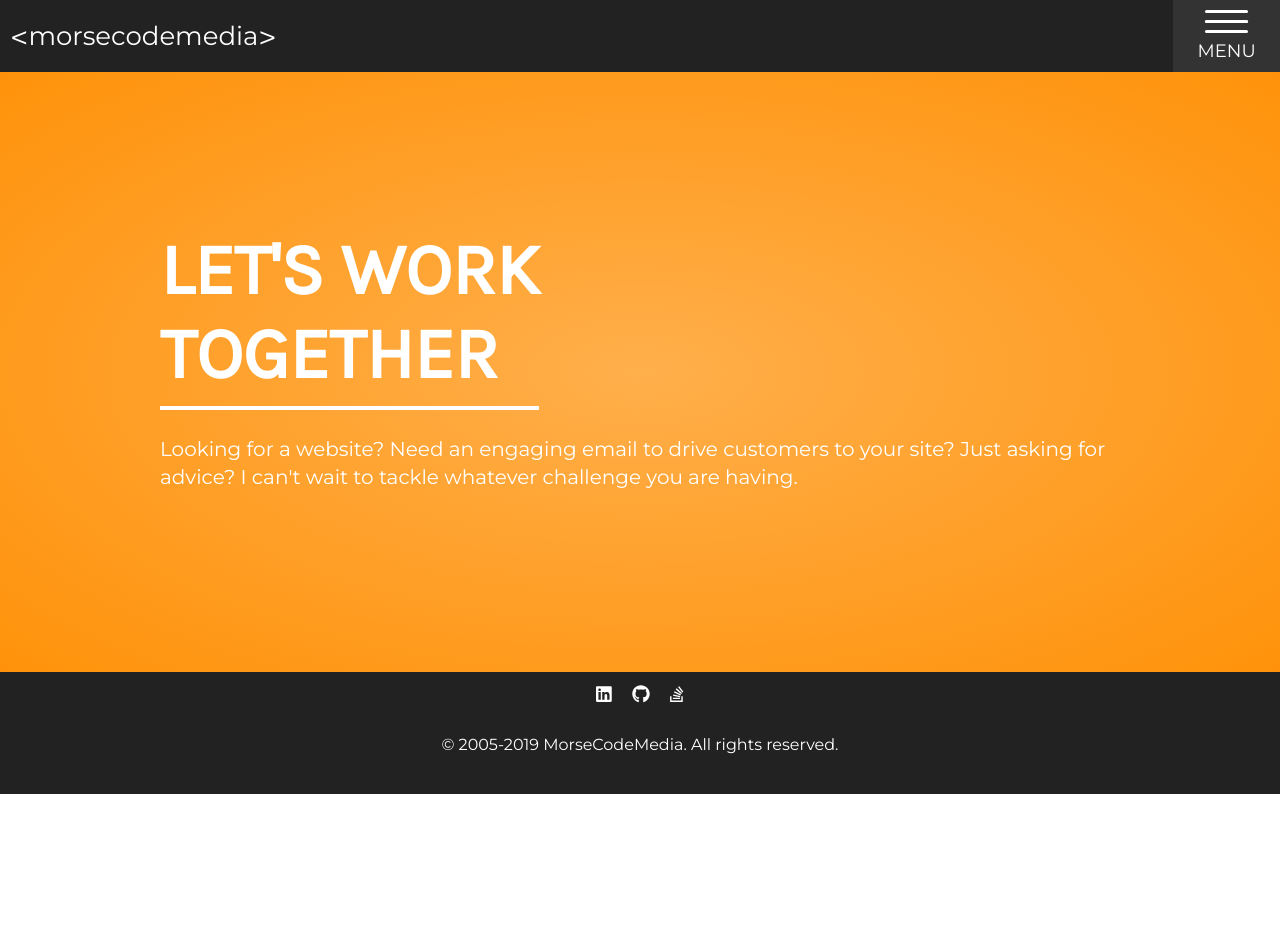
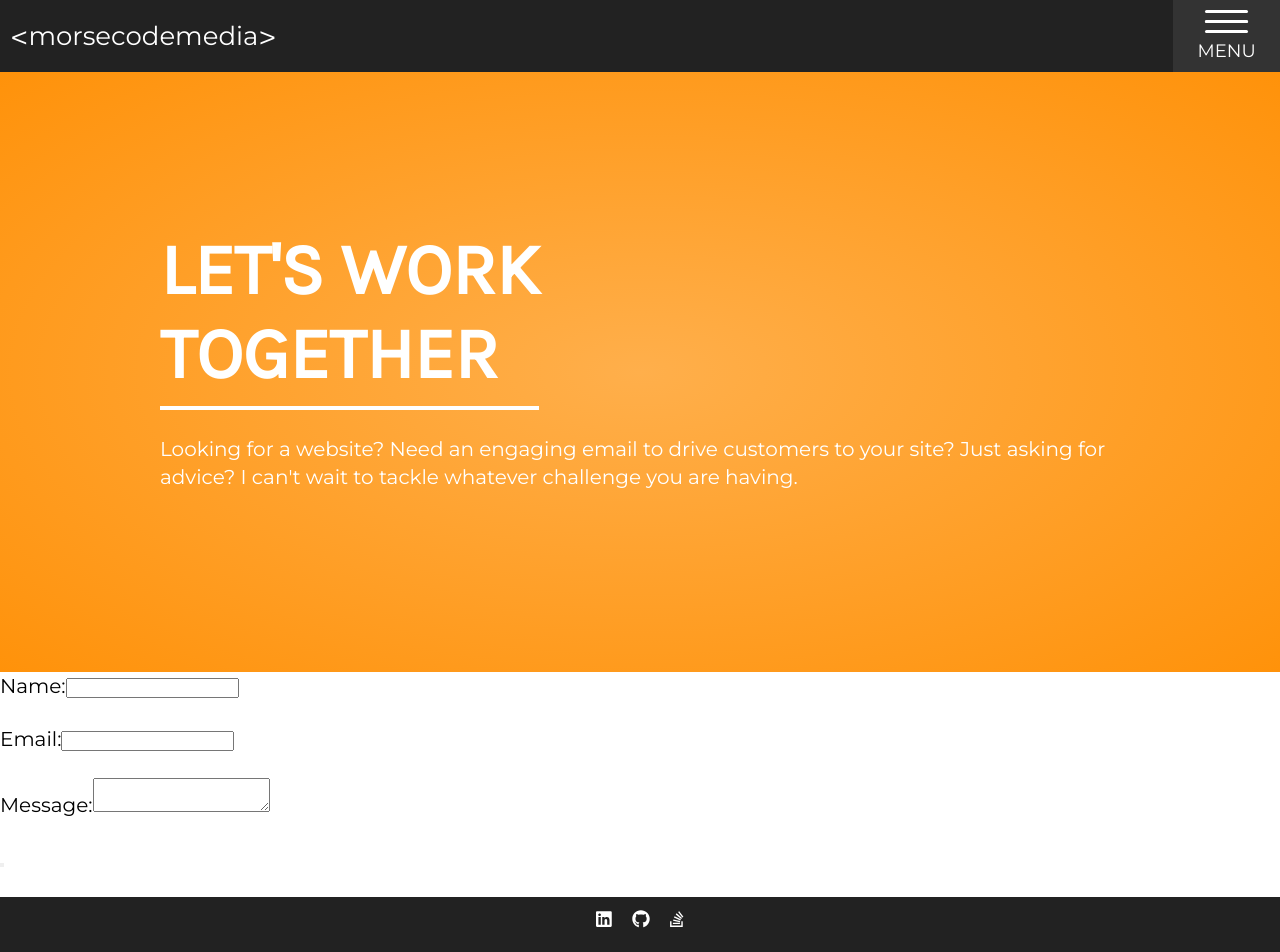
Before and after one commit to morsecodemedia/morsecodemedia.com, a Nuxt app: page /contact in a window 1280 px wide. Shown: the top 952 px of the page. Before the commit the page ends 800 px from the top, so only its background shows below. Built offline with nearby package versions, Linux system fonts and the light colour scheme.

Commit message:
working on contact form

```diff
--- a/pages/case-studies/_title.vue
+++ b/pages/case-studies/_title.vue
@@ -91,7 +91,7 @@
         :insitu="cs.insitu" />
 
       <passwordProject
-        :class="(cs.needsPassword) ? 'show' : ''"
+        v-if="cs.needsPassword"
         :info="{id:cs.id,title:cs.title}" />
 
     </main>
@@ -284,7 +284,7 @@
   }
 
   .case-study-awards {
-    background: $lt-grey;
+    background: $eggshell;
     padding: 35px;
     text-align: center;
     h3 {
--- a/pages/contact.vue
+++ b/pages/contact.vue
@@ -3,6 +3,39 @@
     <siteHeader />
     <main>
       <sectionHero :hero="hero" />
+      <div>
+        <form
+          @submit.prevent="checkPassword">
+
+          <p>
+            <label for="name">Name:</label>
+            <input
+              v-model="name"
+              type="text">
+          </p>
+
+          <p>
+            <label for="email">Email:</label>
+            <input
+              v-model="email"
+              type="email">
+          </p>
+
+          <p>
+            <label for="message">Message:</label>
+            <textarea
+              v-model="message"/>
+          </p>
+
+          <p>
+            <button
+              id="submit-form"
+              :class="validatedClass"
+              class="submit"
+              type="submit"/>
+          </p>
+        </form>
+      </div>
     </main>
     <siteFooter />
   </section>
```
